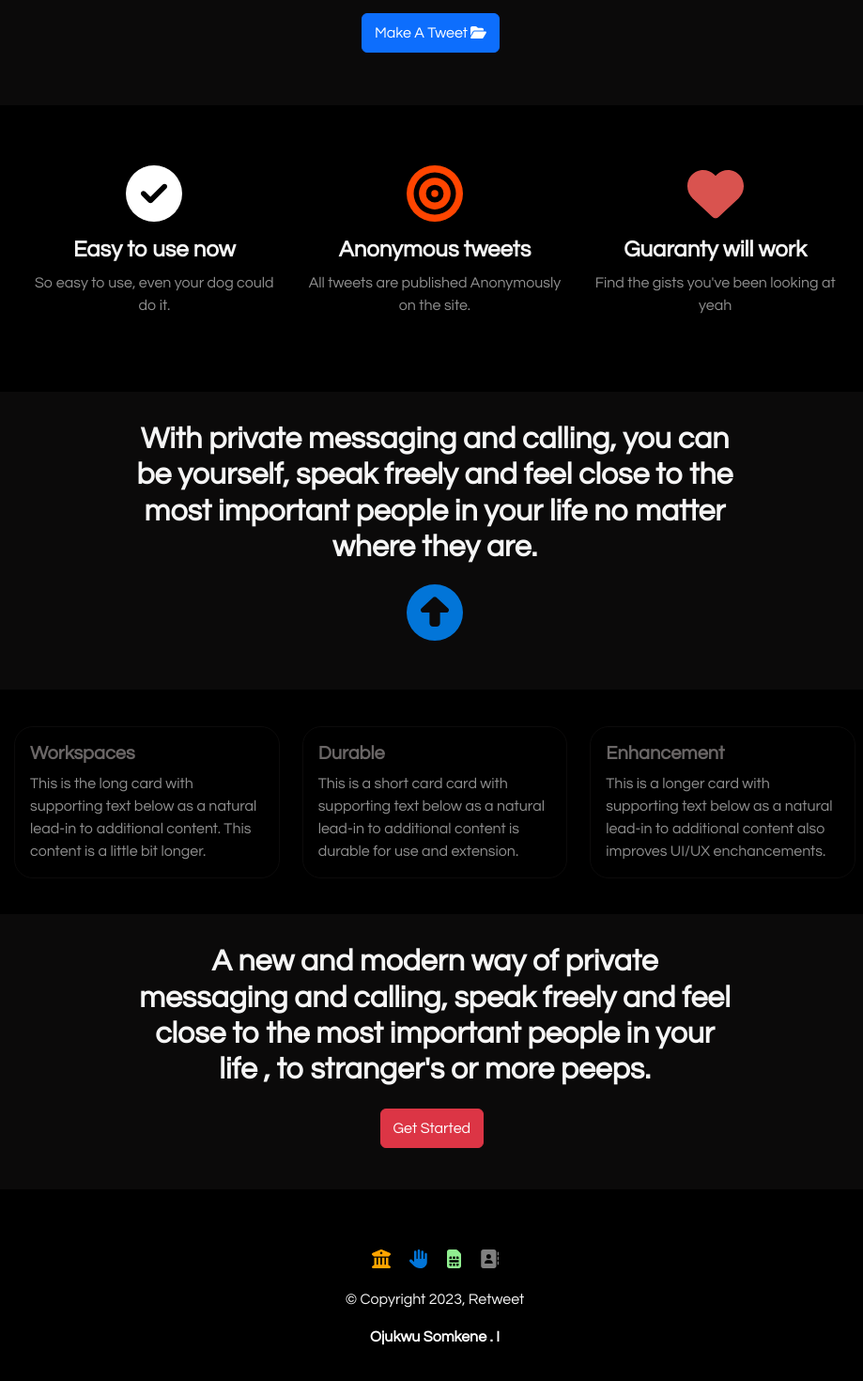
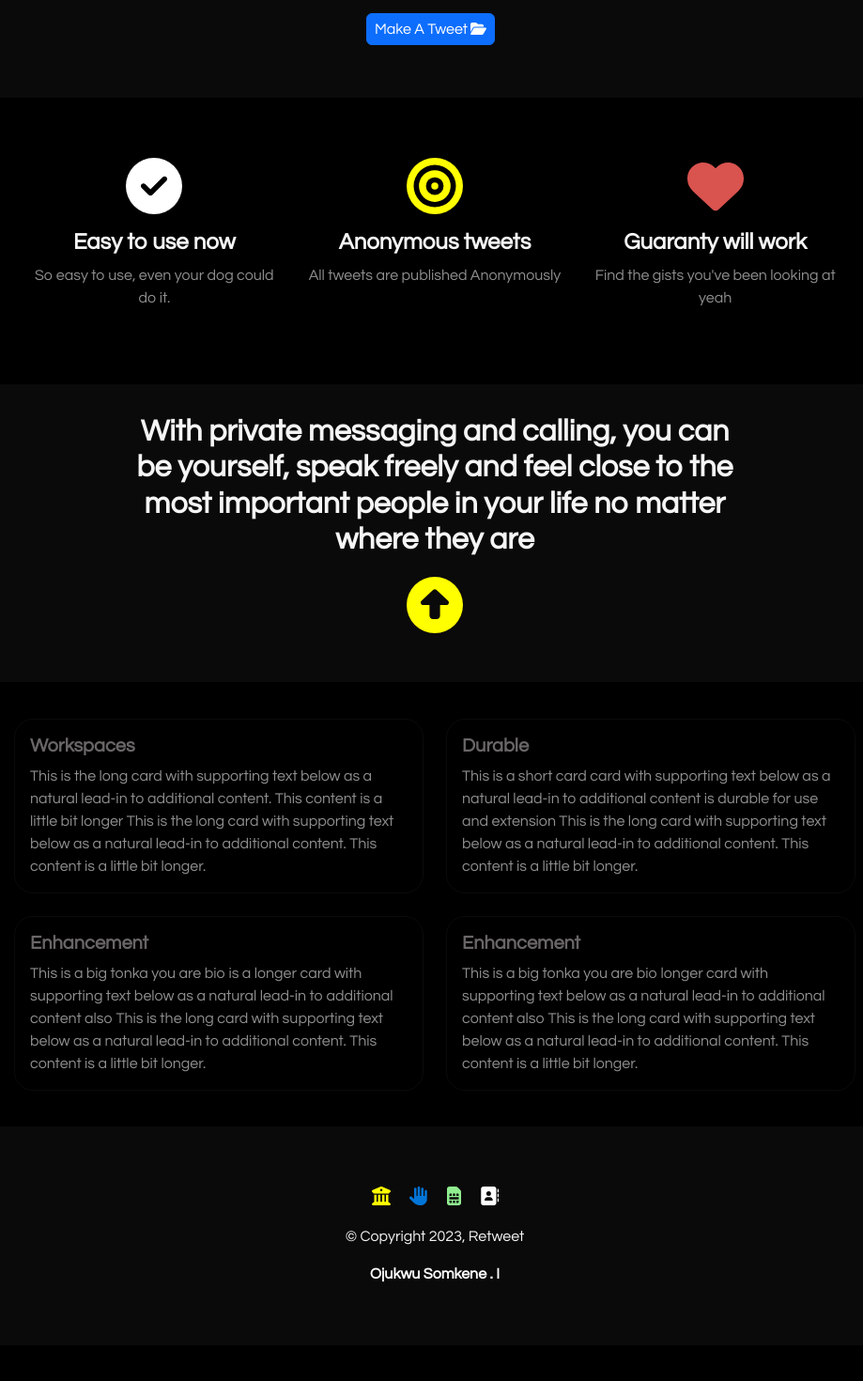
Before and after one commit to somkenemuscle/twitter-clone, a Next.js app in the folder client/: page / in a window 1280 px wide. Shown: the part 284-1754 px from the top of the page at 94% size, without its empty margins (177-1096 px from the left). After the commit the page ends 1716 px from the top, so only its background shows below. Built offline with nearby package versions, Linux system fonts and the light colour scheme.

Commit message:
working on design

```diff
--- a/client/app/page.jsx
+++ b/client/app/page.jsx
@@ -41,9 +41,9 @@ export default function Home() {
               <p className='features-p'>So easy to use, even your dog could do it.</p>
             </div>
             <div className="col-xl-4 col-md-6">
-              <p> <FontAwesomeIcon icon={faBullseye} style={{ fontSize: 60, color: "orangered" }} /></p>
+              <p> <FontAwesomeIcon icon={faBullseye} style={{ fontSize: 60, color: "yellow" }} /></p>
               <h3 className='features-header'>Anonymous tweets</h3>
-              <p className='features-p'>All tweets are published Anonymously on the site.</p>
+              <p className='features-p'>All tweets are published Anonymously </p>
             </div>
             <div className="col-xl-4 col-md-12">
               <p> <FontAwesomeIcon icon={faHeart} style={{ fontSize: 60, color: "#d9534f" }} /></p>
@@ -55,18 +55,19 @@ export default function Home() {
       </section>
 
       <section className="testimonials testimonial-1">
-        <h2 className='testimonial-text'>With private messaging and calling, you can be yourself, speak freely and feel close to the most important people in your life no matter where they are.</h2>
-        <p className='testimonial-icon'> <FontAwesomeIcon icon={faCircleUp} style={{ fontSize: 60, color: "#0275d8" }} /></p>
+        <h2 className='testimonial-text'>With private messaging and calling, you can be yourself, speak freely
+        and feel close to the most important people in your life no matter where they are </h2>
+        <p className='testimonial-icon'> <FontAwesomeIcon icon={faCircleUp} style={{ fontSize: 60, color: "yellow" }} /></p>
       </section>
 
 
       <section className='cards-section home-cards-section'>
-        <div className="row row-cols-1 row-cols-md-3 g-4">
+        <div className="row row-cols-1 row-cols-lg-2 md-1 g-4">
           <div className="col">
             <div className="card h-100 home-card">
               <div className="card-body">
                 <h5 className="card-title home-card-title">Workspaces</h5>
-                <p className="card-text home-card-text">This is the long card with supporting text below as a natural lead-in to additional content. This content is a little bit longer.</p>
+                <p className="card-text home-card-text">This is the long card with supporting text below as a natural lead-in to additional content. This content is a little bit longer This is the long card with supporting text below as a natural lead-in to additional content. This content is a little bit longer. </p>
               </div>
             </div>
           </div>
@@ -74,7 +75,7 @@ export default function Home() {
             <div className="card h-100 home-card">
               <div className="card-body">
                 <h5 className="card-title home-card-title">Durable</h5>
-                <p className="card-text home-card-text">This is a short card card with supporting text below as a natural lead-in to additional content is durable for use and extension.</p>
+                <p className="card-text home-card-text">This is a short card card with supporting text below as a natural lead-in to additional content is durable for use and extension This is the long card with supporting text below as a natural lead-in to additional content. This content is a little bit longer. </p>
               </div>
             </div>
           </div>
@@ -82,21 +83,21 @@ export default function Home() {
             <div className="card h-100 home-card">
               <div className="card-body">
                 <h5 className="card-title home-card-title">Enhancement</h5>
-                <p className="card-text home-card-text">This is a longer card with supporting text below as a natural lead-in to additional content also improves UI/UX enchancements.</p>
+                <p className="card-text home-card-text">This is a big tonka you are bio is a longer card with supporting text below as a natural lead-in to additional content also This is the long card with supporting text below as a natural lead-in to additional content. This content is a little bit longer. </p>
+              </div>
+            </div>
+          </div>
+          <div className="col">
+            <div className="card h-100 home-card">
+              <div className="card-body">
+                <h5 className="card-title home-card-title">Enhancement</h5>
+                <p className="card-text home-card-text">This is a big tonka you are bio longer card with supporting text below as a natural lead-in to additional content also This is the long card with supporting text below as a natural lead-in to additional content. This content is a little bit longer. </p>
               </div>
             </div>
           </div>
         </div>
       </section>
 
-      <section className="testimonials">
-        <h2 className='testimonial-text'>A new and modern way of  private messaging and calling, speak freely and feel close to the most important people in your life , to stranger's or more peeps.</h2>
-        <Link href='/tweets'>
-          <button type="button" className='btn btn-danger btn-md dw-btn'>
-            Get Started
-          </button>
-        </Link>
-      </section>
       <Footer />
     </div>
   )
--- a/client/app/signup/signup.css
+++ b/client/app/signup/signup.css
@@ -9,7 +9,8 @@
 }
 
 .form-control::placeholder {
-  color: rgb(42, 40, 40);
+  /* color: rgb(42, 40, 40); */
+  color: grey;
   /* Change to your desired placeholder color */
 }
 
--- a/client/app/styles/globals.css
+++ b/client/app/styles/globals.css
@@ -33,6 +33,8 @@
     text-align: center;
     font-weight: bolder;
     font-size: 1rem;
+    background-color: rgb(11, 10, 10);
+
 }
 
 .footer-icon {
--- a/client/app/styles/home.css
+++ b/client/app/styles/home.css
@@ -20,7 +20,7 @@
 .dw-btn {
     margin: 2% 1% 2% 0;
     font-weight: lighter;
-    padding: 8px 13px;
+    padding: 4px 8px;
 }
 
 /* FEATURES SECTION STYLING */
--- a/client/components/footers/fixed-footer.jsx
+++ b/client/components/footers/fixed-footer.jsx
@@ -15,7 +15,7 @@ export default function footer() {
           <FontAwesomeIcon className="footer-icon" icon={faBank} style={{ fontSize: 20, color: "orange" }} />
           <FontAwesomeIcon className="footer-icon" icon={faHand} style={{ fontSize: 20, color: "#0275d8" }} />
           <FontAwesomeIcon className="footer-icon" icon={faSimCard} style={{ fontSize: 20, color: "lightgreen" }} />
-          <FontAwesomeIcon className="footer-icon" icon={faAddressBook} style={{ fontSize: 20, color: "gray" }} />
+          <FontAwesomeIcon className="footer-icon" icon={faAddressBook} style={{ fontSize: 20, color: "white" }} />
         </p>
         <p className="footer-text">© Copyright 2023, Benocide</p>
         <span className="footer-author">Ojukwu Somkene . I</span>
--- a/client/components/footers/footer.jsx
+++ b/client/components/footers/footer.jsx
@@ -12,10 +12,10 @@ export default function footer() {
     <div>
       <footer className="footer">
         <p>
-          <FontAwesomeIcon className="footer-icon" icon={faBank} style={{ fontSize: 20, color: "orange" }} />
+          <FontAwesomeIcon className="footer-icon" icon={faBank} style={{ fontSize: 20, color: "yellow" }} />
           <FontAwesomeIcon className="footer-icon" icon={faHand} style={{ fontSize: 20, color: "#0275d8" }} />
           <FontAwesomeIcon className="footer-icon" icon={faSimCard} style={{ fontSize: 20, color: "lightgreen" }} />
-          <FontAwesomeIcon className="footer-icon" icon={faAddressBook} style={{ fontSize: 20, color: "gray" }} />
+          <FontAwesomeIcon className="footer-icon" icon={faAddressBook} style={{ fontSize: 20, color: "white" }} />
         </p>
         <p className="footer-text">© Copyright 2023, Retweet</p>
         <span className="footer-author">Ojukwu Somkene . I</span>
```
